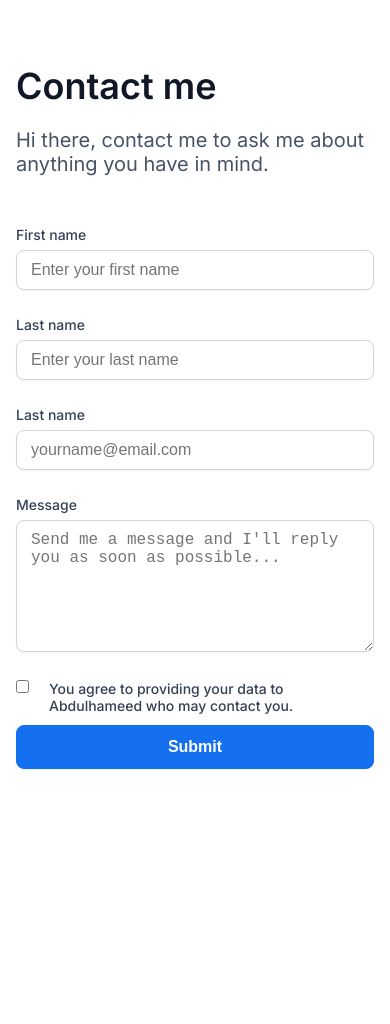
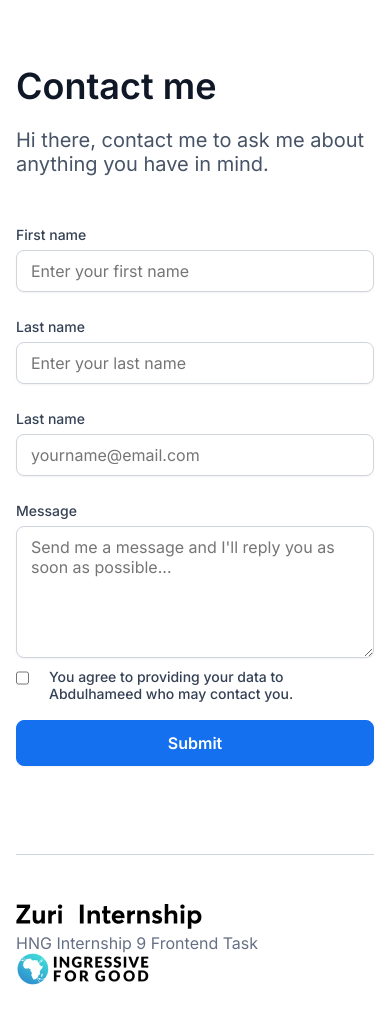
Before and after one commit to 0xlarmideh/hngi9-Frontend-task-1-, a React (Vite) app: page /contact in a window 390 px wide. Shown: the top 1024 px of the page. Before the commit the page ends 844 px from the top, so only its background shows below. Built offline with nearby package versions, Linux system fonts and the light colour scheme.

Commit message:
Style: Finished media queries.

```diff
--- a/src/App.css
+++ b/src/App.css
@@ -2,6 +2,7 @@
   box-sizing: border-box;
   margin: 0;
   padding: 0;
+  font-family: 'Inter', sans-serif;
 }
 
 body {
@@ -95,20 +96,73 @@ input[type=text],textarea {
   width:100%;
   margin-top:6px;
   margin-bottom: 24px;
+  outline:none;
+}
+
+input[type=text]:focus {
+  border: 1px solid #84CAFF;
+  box-shadow: 0px 1px 2px rgba(16, 24, 40, 0.05);
+}
+
+input[type=text]:checked {
+  border: 1px solid #D0D5DD;
+  box-shadow: 0px 1px 2px rgba(16, 24, 40, 0.05);
+}
+
+input[type=checkbox] {
+  border: 1px solid #D0D5DD;
+  border-radius: 8px;
+  width:20px;
+  height:20px;
+  outline:none;
+}
+
+input[type=checkbox]:focus {
+  border: 1px solid #84CAFF;
+  box-shadow: 0px 0px 0px 4px #D1E9FF;
+}
+
+input[type=checkbox]:filled {
+  background: #F9FAFB;
+  border: 1px solid #1570EF;
+}
+
+ #error__text {
+  margin-bottom: 24px;
+  display:none;
 }
 
 textarea {
   height: 132px;
+  margin-bottom: 6px;
+  & + #error__text {
+  margin-bottom: 24px;
+  font-family: 'Inter', sans-serif;
+}
+};
+
+::placeholder {
+  font-family: 'Inter', sans-serif;
+}
+
+textarea:focus:valid {
+  border: 1px solid #84CAFF;
+  box-shadow: 0px 1px 2px rgba(16, 24, 40, 0.05), 0px 0px 0px 4px #D1E9FF;
+}
+
+textarea:focus:invalid {
+  border: 1px solid #F89687;
+box-shadow: 0px 1px 2px rgba(16, 24, 40, 0.05), 0px 0px 0px 4px #FFD3CC;
+  & + #error__text {
+  color:red;
+/*   display:block; */
+}
 }
 
 .grid-2 {
   display: grid;
   grid-template-columns: 1fr 1fr;
   gap:24px;
-}
-
-.grid-items {
-
 }
 
 #message {
@@ -139,6 +193,33 @@ textarea {
   font-size: 16px;
 }
 
+#btn__submit:hover {
+  background: #175CD3;
+  cursor: pointer;
+}
+
+#btn__submit:focus {
+  background: #1570EF;
+  box-shadow: 0px 1px 2px rgba(16, 24, 40, 0.05), 0px 0px 0px 4px #D1E9FF;
+}
+
+#btn__submit:disabled {
+  background: #1570EF;
+  box-shadow: 0px 1px 2px rgba(16, 24, 40, 0.05);
+}
+
+#footer-container {
+  display: flex;
+  justify-content: space-between;
+  padding: 48px 0px;
+  margin: 0 112px;
+  margin-top:96px;
+  border-top: 1px solid #D0D5DD;
+}
+
+#hng-footer {
+  color: #667085;
+}
 
 /*Big smartphones [426px -> 600px]*/
 @media only screen and (max-width: 600px){
@@ -176,4 +257,13 @@ textarea {
   display: block;
 }
 
+  #footer-container {
+  display: flex;
+  flex-direction:column;
+  padding: 48px 0px;
+  margin: 0 16px;
+  margin-top:24px;
+  border-top: 1px solid #D0D5DD;
 }
+
+}
--- a/src/components/contact.jsx
+++ b/src/components/contact.jsx
@@ -1,6 +1,8 @@
+import Footer from './footer.jsx'
+
 export default function Contact () {
 
-  return (
+  return (<>
     <div className="checking"><section className="contact-page">
       <h1 id="contact-h1">Contact me</h1>
       <p id="contact-description">Hi there, contact me to ask me about anything you have in mind.</p>
@@ -22,6 +24,7 @@ export default function Contact () {
           <div className="grid-items">
               <label for="message">Message</label><br></br>
               <textarea type="text" id="message" name="message" placeholder="Send me a message and I'll reply you as soon as possible..."></textarea>
+            <div id="error__text">Please enter a message</div>
           </div>
           <div className="checkbox">
               <input type="checkbox" id="checkbox" name="checkbox"></input>
@@ -32,6 +35,9 @@ export default function Contact () {
         </form>
       </div>
     </section></div>
+    <Footer />
+  </>
+
 
   )
 }
--- /dev/null
+++ b/src/components/footer.jsx
@@ -0,0 +1,12 @@
+export default function Footer () {
+
+  return (
+    <div id="footer-container">
+      <div>
+        <img classname="footer-img" src="/Vector.png"></img>
+      </div>
+      <p id="hng-footer">HNG Internship 9 Frontend Task</p>
+      <div><img classname="footer-img" src="/I4G.png"></img></div>
+    </div>
+  )
+}
--- a/src/main-contents.jsx
+++ b/src/main-contents.jsx
@@ -1,7 +1,8 @@
 import { Link } from 'react-router-dom'
-
+import Footer from './components/footer.jsx'
 export default function MainContents() {
   return (
+    <>
       <main>
         <div className="main-contents">
           <div className="profile-section">
@@ -20,5 +21,7 @@ export default function MainContents() {
           </div>
         </div>
       </main>
+      <Footer />
+    </>
   )
 }
```
Also changed, not shown: vite.config.js.timestamp-1667683009582.mjs (added, +13 -0 lines), public/I4G.png (added), public/Vector.png (added). Lines whose indentation alone changed are shown as unchanged.
